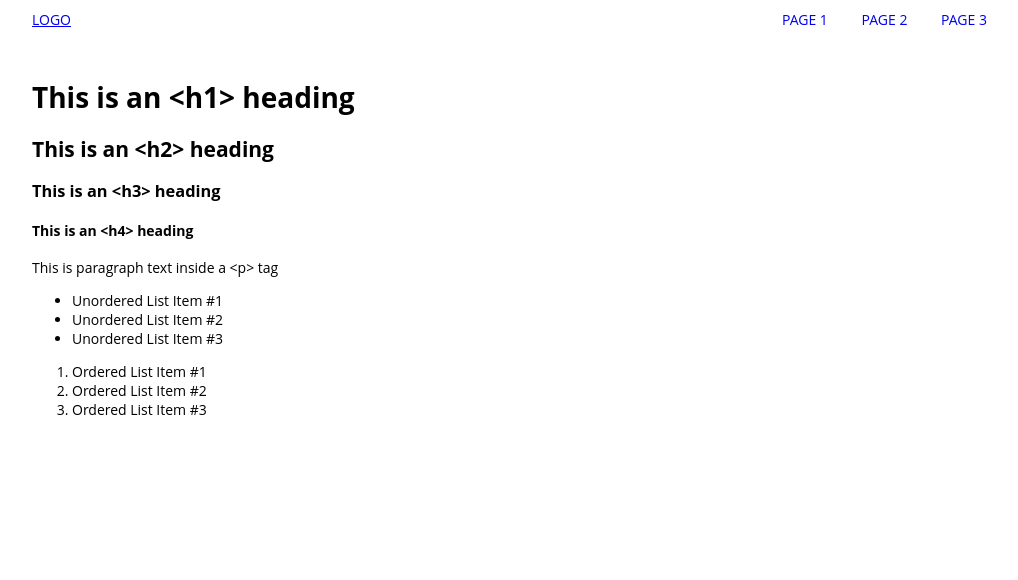
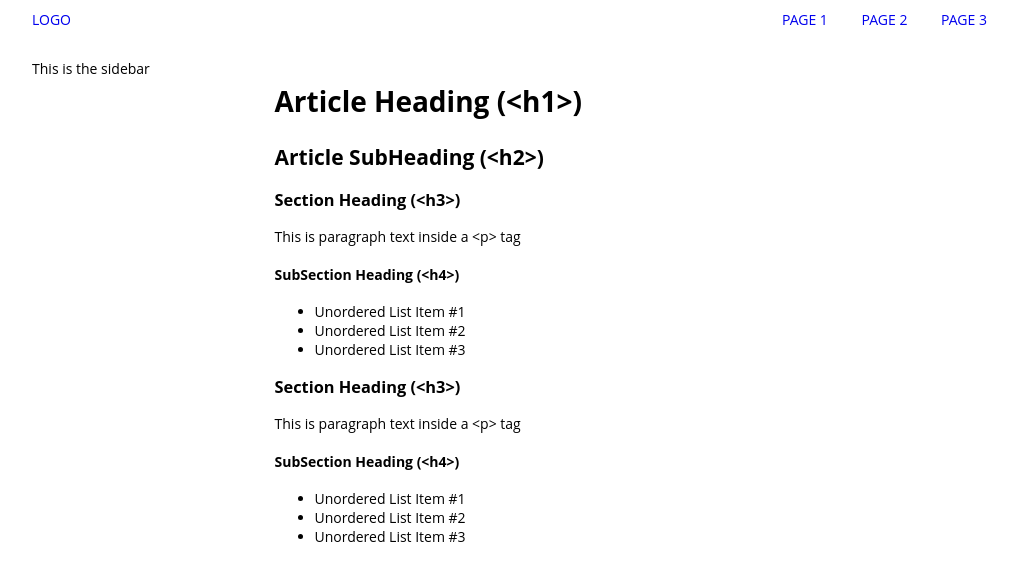
Before and after one commit to jcoro/MyWebsite, a plain HTML site: page index.html in a window 1280 px wide. Shown: the whole page, without its empty margins (123-1141 px from the left). Drawn offline with Linux system fonts and the light colour scheme.

Commit message:
sidebar and sections

```diff
--- a/assets/css/main.css
+++ b/assets/css/main.css
@@ -3,6 +3,10 @@ body {
   font-size: .875em;
   color: #000000;
   margin: 0;
+}
+
+a {
+  text-decoration: none;
 }
 
 header {
@@ -41,7 +45,6 @@ ul#topnav li {
 }
 
 ul#topnav li a {
-  text-decoration: none;
   text-transform: uppercase;
   padding: 0px 15px;
 }
@@ -49,3 +52,17 @@ ul#topnav li a {
 .wrapper {
   padding: 30px;
 }
+
+aside.sidebar {
+  width:25%;
+  float:left;
+}
+
+main.page {
+  width:75%;
+  float:left;
+}
+
+article h1 {
+  font-size:2em;
+}
--- a/index.html
+++ b/index.html
@@ -37,22 +37,37 @@
       </div>
     </header>
     <div class="container wrapper">
-      <h1>This is an &lt;h1&gt; heading</h1>
-      <h2>This is an &lt;h2&gt; heading</h2>
-      <h3>This is an &lt;h3&gt; heading</h3>
-      <h4>This is an &lt;h4&gt; heading</h4>
+      <aside class="sidebar">
+        This is the sidebar
+      </aside>
+      <main class="page">
+        <article>
+          <header>
+            <h1>Article Heading (&lt;h1&gt;)</h1>
+            <h2>Article SubHeading (&lt;h2&gt;)</h2>
+          </header>
+          <section>
+            <h3>Section Heading (&lt;h3&gt;)</h3>
             <p>This is paragraph text inside a &lt;p&gt; tag</p>
-      <!-- We use this syntax to write comments -->
+            <h4>SubSection Heading (&lt;h4&gt;)</h4>
             <ul>
               <li>Unordered List Item #1</li>
               <li>Unordered List Item #2</li>
               <li>Unordered List Item #3</li>
             </ul>
-      <ol>
-        <li>Ordered List Item #1</li>
-        <li>Ordered List Item #2</li>
-        <li>Ordered List Item #3</li>
-      </ol>
+          </section>
+          <section>
+            <h3>Section Heading (&lt;h3&gt;)</h3>
+            <p>This is paragraph text inside a &lt;p&gt; tag</p>
+            <h4>SubSection Heading (&lt;h4&gt;)</h4>
+            <ul>
+              <li>Unordered List Item #1</li>
+              <li>Unordered List Item #2</li>
+              <li>Unordered List Item #3</li>
+            </ul>
+          </section>
+        </article>
+      </main>
     </div>
   </body>
 </html>
```
Lines whose indentation alone changed are shown as unchanged.
